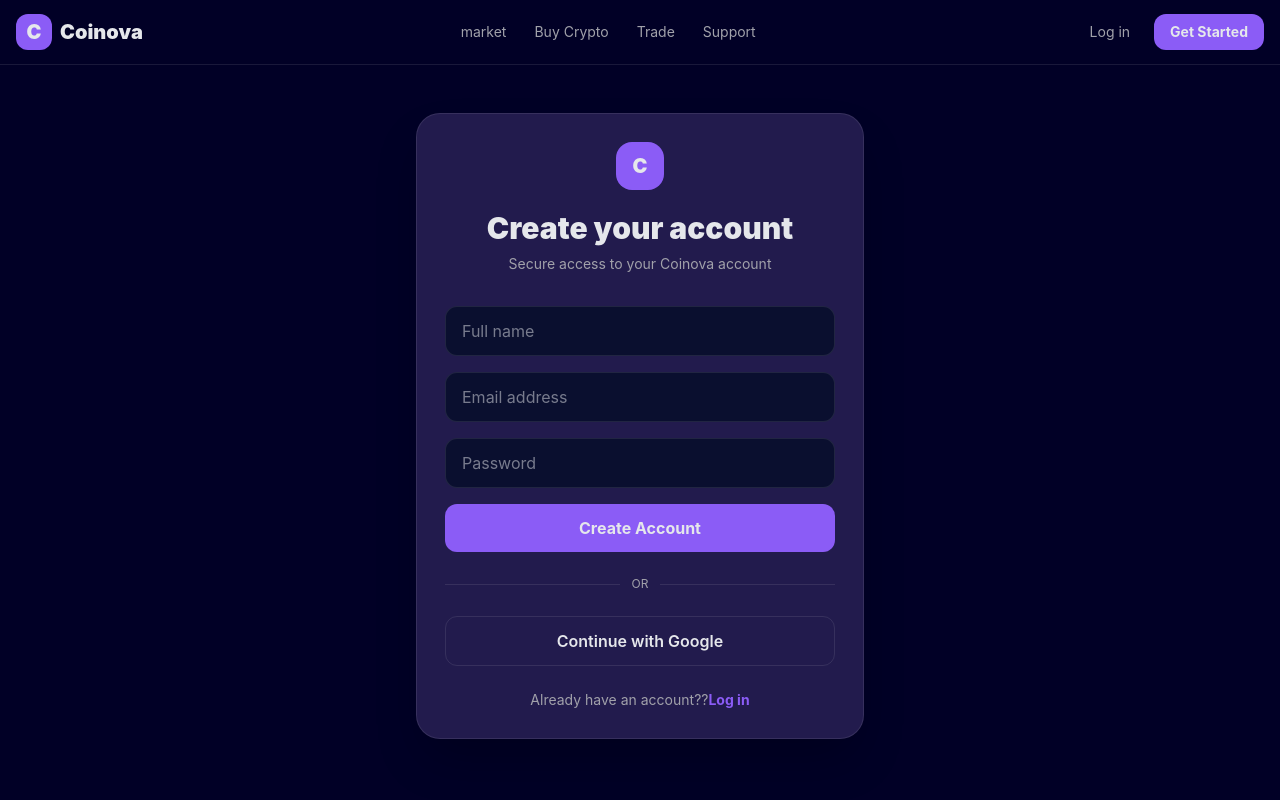
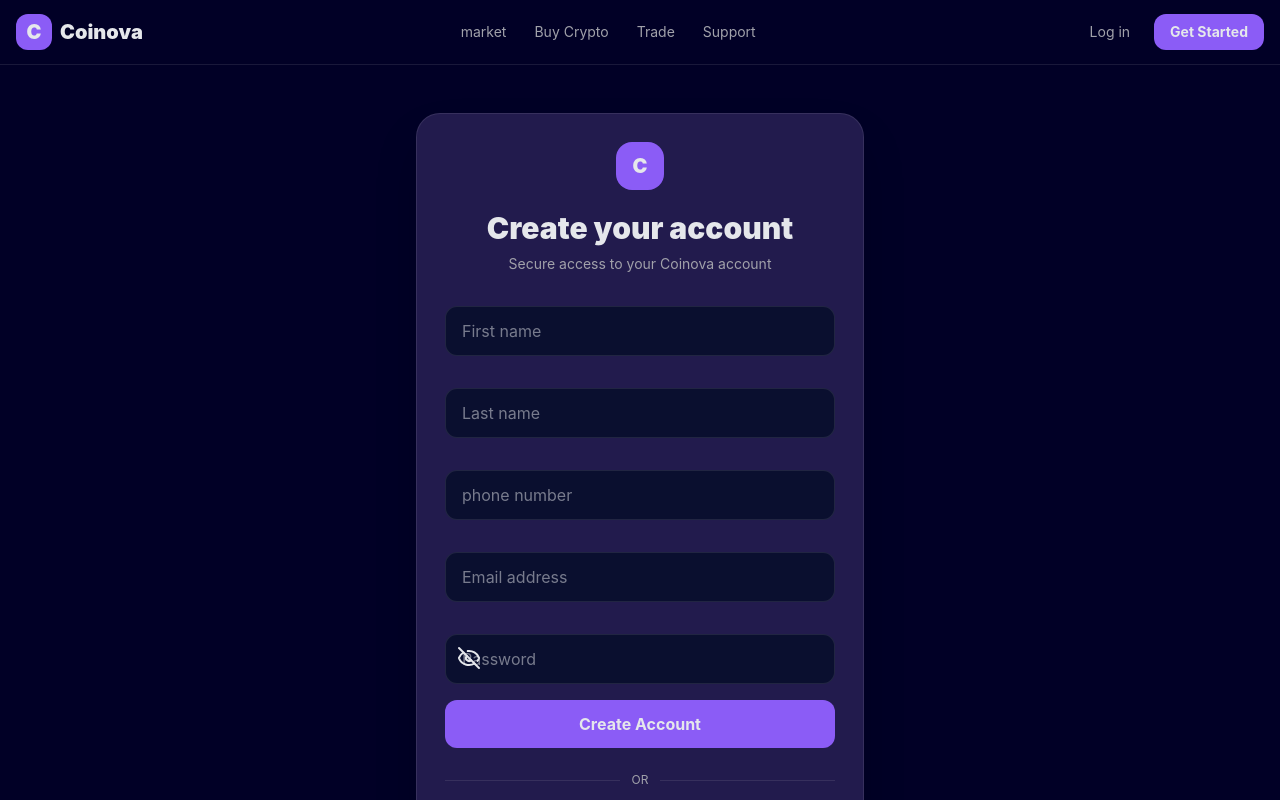
Before and after one commit to hossiiiw/Crypto-2026, a React (Vite) app: page /register in a window 1280 px wide. Shown: the top 800 px of the page. Built offline with nearby package versions, Linux system fonts and the light colour scheme.

Commit message:
complete register logic

```diff
--- a/package.json
+++ b/package.json
@@ -20,7 +20,8 @@
     "react-i18next": "^17.0.16",
     "react-loading-indicators": "^1.0.1",
     "react-router-dom": "^7.18.4",
-    "tailwindcss": "^4.3.3"
+    "tailwindcss": "^4.3.3",
+    "uuid": "^14.0.3"
   },
   "devDependencies": {
     "@eslint/js": "^10.0.1",
--- a/src/components/common/InputUi.jsx
+++ b/src/components/common/InputUi.jsx
@@ -3,7 +3,7 @@
 function InputUi({ value }) {
   return (
     <input
-      className="mt-2 w-full rounded-xl border border-app-text/10 bg-app-input p-3 text-app-text-muted outline-none focus:border-app-primary"
+      className="mt-2 w-full rounded-xl border border-app-text/10 bg-app-input p-3 text-app-text-muted outline-none focus:border-app-primary capitalize"
       value={value}
     />
   );
--- a/src/components/layout/Header.jsx
+++ b/src/components/layout/Header.jsx
@@ -49,12 +49,14 @@
                 {t("header.login")}
               </Link>
             )}
-            <Link
-              to="/"
-              className="rounded-xl bg-app-primary px-4 py-2 text-sm font-bold text-app-text hover:bg-app-primary-hover"
-            >
-              {t("header.get-started")}
-            </Link>
+            {!login && (
+              <Link
+                to="/register"
+                className="rounded-xl bg-app-primary px-4 py-2 text-sm font-bold text-app-text hover:bg-app-primary-hover"
+              >
+                {t("header.get-started")}
+              </Link>
+            )}
           </div>
         </div>
       </header>
--- a/src/components/layout/MobileNav.jsx
+++ b/src/components/layout/MobileNav.jsx
@@ -1,4 +1,4 @@
-import  { useContext } from "react";
+import { useContext } from "react";
 import { useTranslation } from "react-i18next";
 import { Link } from "react-router-dom";
 import { AppAuthContext } from "../../context/Auth/AuthContext";
@@ -12,7 +12,7 @@
         <div className="mx-auto grid max-w-lg grid-cols-5 gap-1">
           {login && (
             <Link
-              to="/"
+              to="/dashboard"
               className="flex flex-col items-center gap-1 rounded-xl py-2 text-[10px] text-app-text-muted"
             >
               <span className="text-lg">⌂</span>
--- a/src/components/layout/ProfileHeader.jsx
+++ b/src/components/layout/ProfileHeader.jsx
@@ -5,6 +5,7 @@
 function ProfileHeader() {
   const { t } = useTranslation();
   const { currentUser } = useContext(AppAuthContext);
+  console.log(currentUser)
   return (
     <>
       <header className="flex h-16 text-app-text items-center justify-between border-b border-app-text/10 bg-bg/80 px-4 backdrop-blur md:px-6">
@@ -12,16 +13,16 @@
           <p className="text-sm text-app-text-muted">
             {t("profileHeader.wellcome")}
           </p>
-          <h2 className="font-bold">
-            {t("profileHeader.Good")} {currentUser?.firstName}
+          <h2 className="font-bold capitalize">
+            {t("profileHeader.Good")} {currentUser?.firstname}
           </h2>
         </div>
         <div className="flex items-center gap-3">
           <button className="grid h-10 w-10 place-items-center rounded-xl border border-app-text/10 bg-app-surface text-app-text-muted">
             🔔
           </button>
-          <div className="hidden rounded-xl bg-app-surface px-3 py-2 text-sm sm:block">
-            {currentUser?.firstName} {currentUser?.lastName}
+          <div className="hidden rounded-xl bg-app-surface px-3 py-2 text-sm sm:block capitalize">
+            {currentUser?.firstname} {currentUser?.lastname}
           </div>
         </div>
       </header>
--- a/src/data/AuthData.js
+++ /dev/null
@@ -1,10 +0,0 @@
-export const Users = [
-  {
-    id: 1,
-    firstName: "Hossein",
-    lastName: "Imani",
-    email: "hossiiw.0933@gmail.com",
-    number: "09338709245",
-    password: "Hossein@0933",
-  },
-];
--- a/src/i18n/locales/en.json
+++ b/src/i18n/locales/en.json
@@ -202,8 +202,10 @@
   "register": {
     "title-1": "Create your account",
     "title-2": "Secure access to your Coinova account",
-    "input-name": "Full name",
+    "input-firstname": "First name",
+    "input-lastname": "Last name",
     "input-email": "Email address",
+    "input-phone": "phone number",
     "input-pass": "Password",
     "create": "Create Account",
     "or": "OR",
--- a/src/i18n/locales/fa.json
+++ b/src/i18n/locales/fa.json
@@ -201,8 +201,10 @@
   "register": {
     "title-1": "حساب کاربری خود را ایجاد کنید",
     "title-2": "دسترسی امن به حساب کوینووا",
-    "input-name": "نام و نام خانوادگی",
-    "input-email": "آدرس ایمیل",
+    "input-firstname": "نام",
+    "input-lastname": "نام خانوادگی",
+    "input-email": "ادرس ایمیل ",
+    "input-phone": "شماره تلفن ",
     "input-pass": "رمز عبور",
     "create": "ایجاد حساب کاربری",
     "or": "یا",
--- a/src/pages/Login.jsx
+++ b/src/pages/Login.jsx
@@ -23,7 +23,7 @@
 
   const onSubmitForm = (data) => {
     const result = getUserInfo(data.email, data.password);
-
+    console.log(result);
     if (result.success) {
       // console.log("ورود موفق بود", result.user);
       navigate("/dashboard");
--- a/src/pages/Register.jsx
+++ b/src/pages/Register.jsx
@@ -1,8 +1,33 @@
+import { Eye, EyeOff } from "lucide-react";
+import { useContext, useState } from "react";
+import { useForm } from "react-hook-form";
 import { useTranslation } from "react-i18next";
-import { Link } from "react-router-dom";
+import { Link, useNavigate } from "react-router-dom";
+import { AppAuthContext } from "../context/Auth/AuthContext";
 
 function Register() {
   const { t } = useTranslation();
+  const { login, registerHandler } = useContext(AppAuthContext);
+  const navigate = useNavigate();
+  const {
+    register,
+    handleSubmit,
+    reset,
+    formState: { errors },
+  } = useForm();
+  const [toggle, setToggle] = useState(false);
+  const [language, setLanguage] = useState(
+    localStorage.getItem("language" || "en"),
+  );
+
+  const registerFormHandler = (data) => {
+    // console.log(userInfo);
+    registerHandler(data);
+    reset();
+  };
+
+  login && navigate("/");
+
   return (
     <>
       <main className="grid min-h-[calc(98vh-64px)] text-app-text place-items-center px-4 py-12">
@@ -18,22 +43,72 @@
               {t("register.title-2")}
             </p>
           </div>
-          <form className="mt-8 space-y-4">
+          <form
+            onSubmit={handleSubmit(registerFormHandler)}
+            className="mt-8 space-y-4"
+          >
             <input
               className="w-full rounded-xl border border-app-text/10 bg-app-input px-4 py-3 outline-none focus:border-app-primary"
-              placeholder={t("register.input-name")}
+              placeholder={t("register.input-firstname")}
+              {...register("firstname", { required: "Enter your firstname" })}
             />
+            <p>{errors.firstname && errors.firstname.message}</p>
+            <input
+              className="w-full rounded-xl border border-app-text/10 bg-app-input px-4 py-3 outline-none focus:border-app-primary"
+              placeholder={t("register.input-lastname")}
+              {...register("lastname", { required: "Enter your lastname" })}
+            />
+            <p>{errors.lastname && errors.lastname.message}</p>
+            <input
+              className="w-full rounded-xl border border-app-text/10 bg-app-input px-4 py-3 outline-none focus:border-app-primary"
+              placeholder={t("register.input-phone")}
+              {...register("number", { required: "Enter your phone number" })}
+            />
+            <p>{errors.number && errors.number.message}</p>
+
             <input
               className="w-full rounded-xl border border-app-text/10 bg-app-input px-4 py-3 outline-none focus:border-app-primary"
               placeholder={t("register.input-email")}
               type="email"
+              {...register("email", { required: "Enter ypur email" })}
             />
-            <input
-              className="w-full rounded-xl border border-app-text/10 bg-app-input px-4 py-3 outline-none focus:border-app-primary"
-              placeholder={t("register.input-pass")}
-              type="password"
-            />
-            <button className="w-full rounded-xl bg-app-primary py-3 font-bold cursor-pointer hover:bg-app-primary-hover">
+            <p>{errors.email && errors.email.message}</p>
+            <div className="relative">
+              <span
+                onClick={() => {
+                  setToggle(!toggle);
+                }}
+                className={
+                  language === "en"
+                    ? "absolute right-3 top-3 cursor-pointer"
+                    : "absolute left-3 top-3 cursor-pointer"
+                }
+              >
+                {toggle ? <Eye /> : <EyeOff />}
+              </span>
+              <input
+                id="password"
+                className="w-full rounded-xl border border-app-text/10 bg-app-input px-4 py-3 outline-none focus:border-primary"
+                placeholder={t("login.input-pass")}
+                type={toggle ? "text" : "password"}
+                {...register("password", {
+                  required: t("login.pass-re"),
+                  minLength: {
+                    value: 8,
+                    message: t("login.pass-min"),
+                  },
+                  pattern: {
+                    value: /^(?=.*[A-Z])(?=.*\d)(?=.*[^A-Za-z0-9]).+$/,
+                    message: t("login.pass-pattern"),
+                  },
+                })}
+              />
+            </div>
+            {errors.password && <p>{errors.password.message}</p>}
+            <button
+              type="submit"
+              className="w-full rounded-xl bg-app-primary py-3 font-bold cursor-pointer hover:bg-app-primary-hover"
+            >
               {t("register.create")}
             </button>
           </form>
```
Also changed, not shown: src/context/Auth/AuthContext.jsx (+51 -6 lines), src/pages/Profile.jsx (+11 -7 lines), 1 other file (tests, documents, lock files or other folders).
